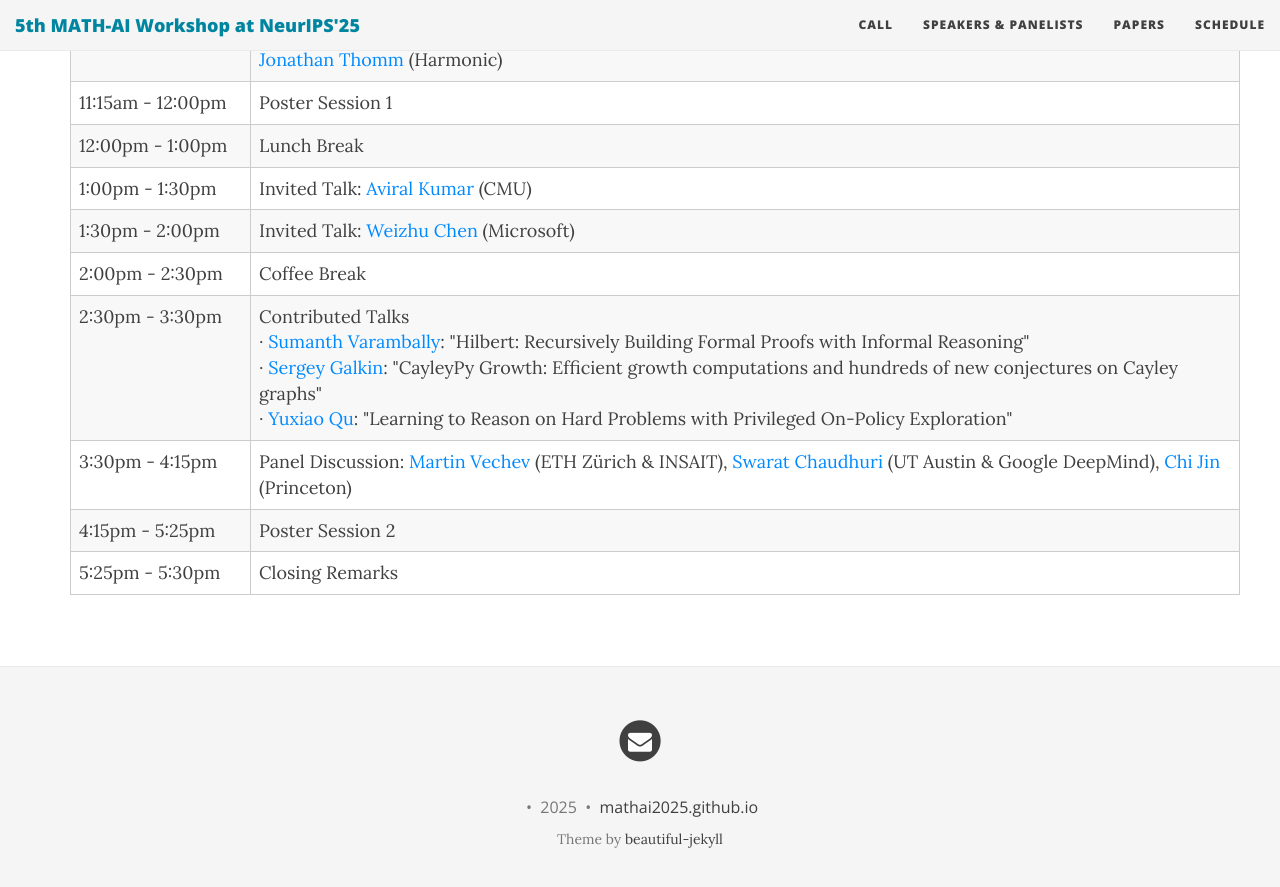
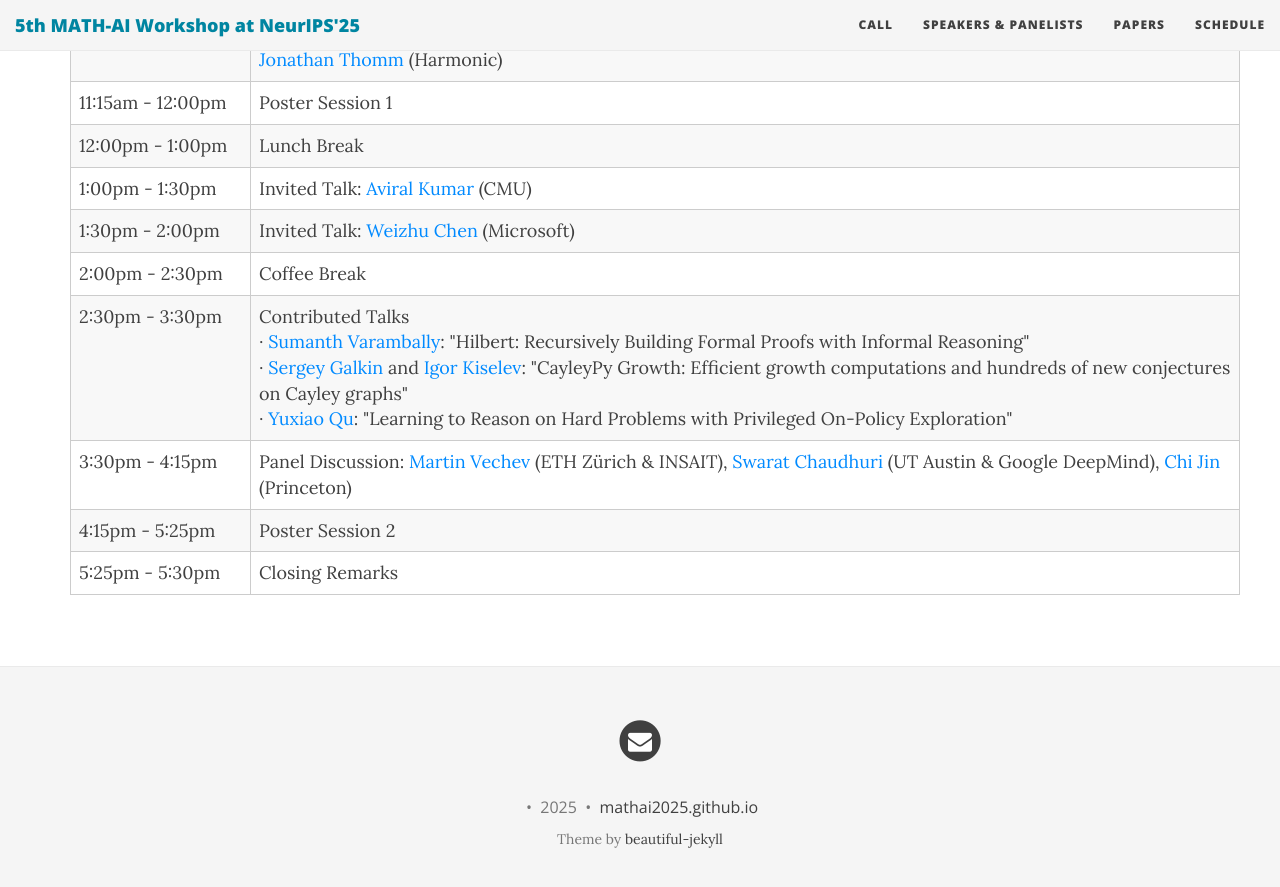
Before and after one commit to mathai2025/mathai2025.github.io, a Jekyll site: the page built from schedule.md, in a window 1280 px wide and 900 px high, scrolled down 679 px. Shown: the top 887 px of the window. Built offline with Jekyll 4.4.1, drawn with Linux system fonts in a browser that asks for light colours; nearby versions of some CDN libraries.

Commit message:
Update schedule.md

```diff
--- a/schedule.md
+++ b/schedule.md
@@ -64,7 +64,7 @@ use-site-title: true
       </tr>
       <tr>
         <td style="width: 180px;">2:30pm - 3:30pm</td>
-        <td>Contributed Talks <br /> &#8729; <a href="https://vsumanth99.github.io/" target="_blank">Sumanth Varambally</a>: "Hilbert: Recursively Building Formal Proofs with Informal Reasoning" <br /> &#8729; <a href="http://mat.puc-rio.br/~sergey/" target="_blank">Sergey Galkin</a>: "CayleyPy Growth: Efficient growth computations and hundreds of new conjectures on Cayley graphs" <br /> &#8729; <a href="https://cohenqu.github.io/" target="_blank">Yuxiao Qu</a>: "Learning to Reason on Hard Problems with Privileged On-Policy Exploration"</td>
+        <td>Contributed Talks <br /> &#8729; <a href="https://vsumanth99.github.io/" target="_blank">Sumanth Varambally</a>: "Hilbert: Recursively Building Formal Proofs with Informal Reasoning" <br /> &#8729; <a href="http://mat.puc-rio.br/~sergey/" target="_blank">Sergey Galkin</a> and <a href="https://scholar.google.com/citations?user=403wLvkAAAAJ&hl=en" target="_blank">Igor Kiselev</a>: "CayleyPy Growth: Efficient growth computations and hundreds of new conjectures on Cayley graphs" <br /> &#8729; <a href="https://cohenqu.github.io/" target="_blank">Yuxiao Qu</a>: "Learning to Reason on Hard Problems with Privileged On-Policy Exploration"</td>
       </tr>
       <tr>
         <td style="width: 180px;">3:30pm - 4:15pm</td>
```
